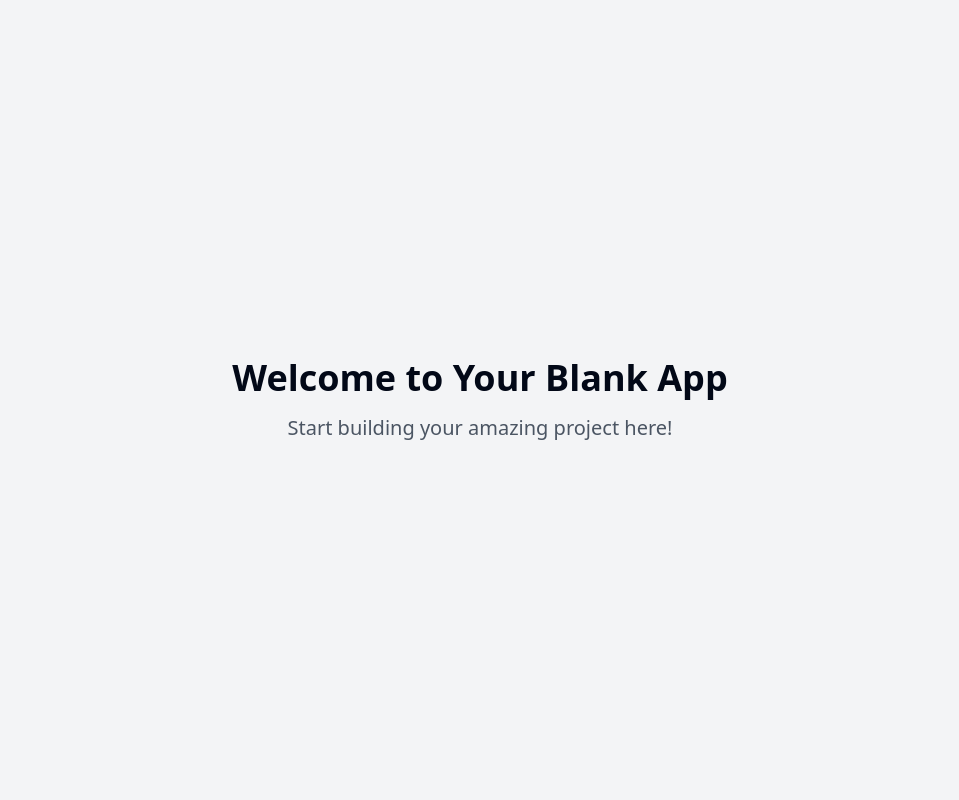
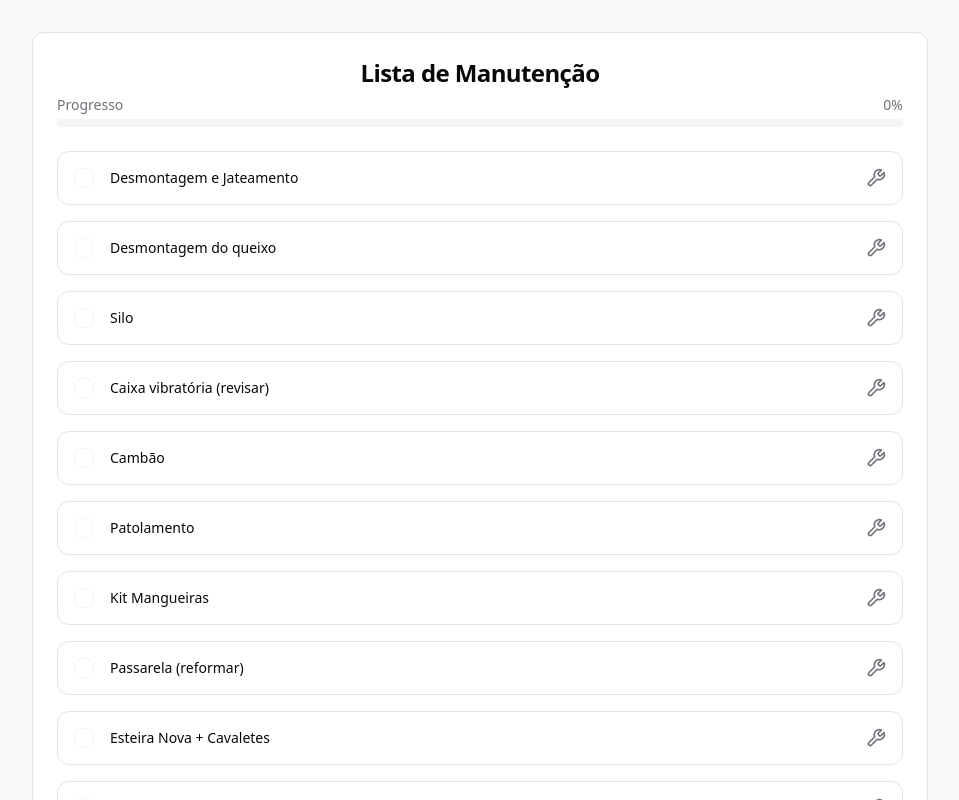
Before and after one commit to rcerveira/lista-manutencao, a React (Vite) app: page / in a window 1280 px wide. Shown: the top 800 px of the page, without its empty margins (160-1119 px from the left). Built offline with nearby package versions, Linux system fonts and the light colour scheme.

Commit message:
Transform into app
This commit transforms the current codebase into a functional application.  The specific implementation details are not included in this commit message.

```diff
--- /dev/null
+++ b/src/components/TaskItem.tsx
@@ -0,0 +1,51 @@
+
+import { useState } from "react";
+import { Checkbox } from "@/components/ui/checkbox";
+import { cn } from "@/lib/utils";
+import { Wrench, Settings } from "lucide-react";
+
+interface TaskItemProps {
+  task: string;
+  isCompleted?: boolean;
+  onToggle: (completed: boolean) => void;
+}
+
+export function TaskItem({ task, isCompleted = false, onToggle }: TaskItemProps) {
+  const [checked, setChecked] = useState(isCompleted);
+
+  const handleCheck = (checked: boolean) => {
+    setChecked(checked);
+    onToggle(checked);
+  };
+
+  return (
+    <div
+      className={cn(
+        "group flex items-center space-x-4 rounded-lg border p-4 transition-all hover:bg-accent",
+        checked && "bg-muted/50",
+        "animate-task-bounce"
+      )}
+    >
+      <Checkbox
+        checked={checked}
+        onCheckedChange={handleCheck}
+        className="h-5 w-5 transition-all"
+      />
+      <div className="flex-1 space-y-1">
+        <p
+          className={cn(
+            "text-sm font-medium leading-none",
+            checked && "text-muted-foreground line-through"
+          )}
+        >
+          {task}
+        </p>
+      </div>
+      {checked ? (
+        <Settings className="h-5 w-5 text-muted-foreground transition-all" />
+      ) : (
+        <Wrench className="h-5 w-5 text-muted-foreground transition-all" />
+      )}
+    </div>
+  );
+}
--- a/src/index.css
+++ b/src/index.css
@@ -1,92 +1,52 @@
+
 @tailwind base;
 @tailwind components;
 @tailwind utilities;
 
 @layer base {
   :root {
-    --background: 0 0% 100%;
-    --foreground: 222.2 84% 4.9%;
-
+    --background: 0 0% 98%;
+    --foreground: 240 10% 3.9%;
     --card: 0 0% 100%;
-    --card-foreground: 222.2 84% 4.9%;
-
+    --card-foreground: 240 10% 3.9%;
     --popover: 0 0% 100%;
-    --popover-foreground: 222.2 84% 4.9%;
-
-    --primary: 222.2 47.4% 11.2%;
-    --primary-foreground: 210 40% 98%;
-
-    --secondary: 210 40% 96.1%;
-    --secondary-foreground: 222.2 47.4% 11.2%;
-
-    --muted: 210 40% 96.1%;
-    --muted-foreground: 215.4 16.3% 46.9%;
-
-    --accent: 210 40% 96.1%;
-    --accent-foreground: 222.2 47.4% 11.2%;
-
+    --popover-foreground: 240 10% 3.9%;
+    --primary: 220 14.3% 95.9%;
+    --primary-foreground: 220.9 39.3% 11%;
+    --secondary: 240 4.8% 95.9%;
+    --secondary-foreground: 240 5.9% 10%;
+    --muted: 240 4.8% 95.9%;
+    --muted-foreground: 240 3.8% 46.1%;
+    --accent: 240 4.8% 95.9%;
+    --accent-foreground: 240 5.9% 10%;
     --destructive: 0 84.2% 60.2%;
-    --destructive-foreground: 210 40% 98%;
-
-    --border: 214.3 31.8% 91.4%;
-    --input: 214.3 31.8% 91.4%;
-    --ring: 222.2 84% 4.9%;
-
-    --radius: 0.5rem;
-
-    --sidebar-background: 0 0% 98%;
-
-    --sidebar-foreground: 240 5.3% 26.1%;
-
-    --sidebar-primary: 240 5.9% 10%;
-
-    --sidebar-primary-foreground: 0 0% 98%;
-
-    --sidebar-accent: 240 4.8% 95.9%;
-
-    --sidebar-accent-foreground: 240 5.9% 10%;
-
-    --sidebar-border: 220 13% 91%;
-
-    --sidebar-ring: 217.2 91.2% 59.8%;
+    --destructive-foreground: 0 0% 98%;
+    --border: 240 5.9% 90%;
+    --input: 240 5.9% 90%;
+    --ring: 240 5.9% 10%;
+    --radius: 0.75rem;
   }
 
   .dark {
-    --background: 222.2 84% 4.9%;
-    --foreground: 210 40% 98%;
-
-    --card: 222.2 84% 4.9%;
-    --card-foreground: 210 40% 98%;
-
-    --popover: 222.2 84% 4.9%;
-    --popover-foreground: 210 40% 98%;
-
-    --primary: 210 40% 98%;
-    --primary-foreground: 222.2 47.4% 11.2%;
-
-    --secondary: 217.2 32.6% 17.5%;
-    --secondary-foreground: 210 40% 98%;
-
-    --muted: 217.2 32.6% 17.5%;
-    --muted-foreground: 215 20.2% 65.1%;
-
-    --accent: 217.2 32.6% 17.5%;
-    --accent-foreground: 210 40% 98%;
-
+    --background: 240 10% 3.9%;
+    --foreground: 0 0% 98%;
+    --card: 240 10% 3.9%;
+    --card-foreground: 0 0% 98%;
+    --popover: 240 10% 3.9%;
+    --popover-foreground: 0 0% 98%;
+    --primary: 0 0% 98%;
+    --primary-foreground: 240 5.9% 10%;
+    --secondary: 240 3.7% 15.9%;
+    --secondary-foreground: 0 0% 98%;
+    --muted: 240 3.7% 15.9%;
+    --muted-foreground: 240 5% 64.9%;
+    --accent: 240 3.7% 15.9%;
+    --accent-foreground: 0 0% 98%;
     --destructive: 0 62.8% 30.6%;
-    --destructive-foreground: 210 40% 98%;
-
-    --border: 217.2 32.6% 17.5%;
-    --input: 217.2 32.6% 17.5%;
-    --ring: 212.7 26.8% 83.9%;
-    --sidebar-background: 240 5.9% 10%;
-    --sidebar-foreground: 240 4.8% 95.9%;
-    --sidebar-primary: 224.3 76.3% 48%;
-    --sidebar-primary-foreground: 0 0% 100%;
-    --sidebar-accent: 240 3.7% 15.9%;
-    --sidebar-accent-foreground: 240 4.8% 95.9%;
-    --sidebar-border: 240 3.7% 15.9%;
-    --sidebar-ring: 217.2 91.2% 59.8%;
+    --destructive-foreground: 0 0% 98%;
+    --border: 240 3.7% 15.9%;
+    --input: 240 3.7% 15.9%;
+    --ring: 240 4.9% 83.9%;
   }
 }
 
@@ -94,7 +54,6 @@
   * {
     @apply border-border;
   }
-
   body {
     @apply bg-background text-foreground;
   }
--- a/src/pages/Index.tsx
+++ b/src/pages/Index.tsx
@@ -1,14 +1,83 @@
-// Update this page (the content is just a fallback if you fail to update the page)
 
-const Index = () => {
+import { useState } from "react";
+import { TaskItem } from "@/components/TaskItem";
+import { Card, CardContent, CardHeader, CardTitle } from "@/components/ui/card";
+import { Progress } from "@/components/ui/progress";
+
+const maintenanceTasks = [
+  "Desmontagem e Jateamento",
+  "Desmontagem do queixo",
+  "Silo",
+  "Caixa vibratória (revisar)",
+  "Cambão",
+  "Patolamento",
+  "Kit Mangueiras",
+  "Passarela (reformar)",
+  "Esteira Nova + Cavaletes",
+  "Roletes carga",
+  "Redutor + Ajuste eixo rolete tração",
+  "Tremonha",
+  "Tanque (limpeza + troca visores)",
+  "Mandíbulas",
+  "Recuperar abanadeira",
+  "02 Canaletas Novas",
+  "Escada",
+  "Mola do tirante",
+  "Chapa do morto",
+  "Óleos (ccm fornece)",
+  "Embreagem + Eixo piloto",
+  "Bica",
+  "Suporte do radiador",
+  "02 Pé do silo",
+  "Mancal Revisar",
+  "Descarga (somente tubo saida)",
+  "Painel Novo",
+  "Motor + Polias Caixa Vibratória",
+  "Caixa Bateria",
+  "Usinar polia do motor",
+  "Pintura",
+  "Teste"
+];
+
+export default function Index() {
+  const [completedTasks, setCompletedTasks] = useState<string[]>([]);
+
+  const handleToggleTask = (task: string, completed: boolean) => {
+    setCompletedTasks((prev) =>
+      completed
+        ? [...prev, task]
+        : prev.filter((t) => t !== task)
+    );
+  };
+
+  const progress = (completedTasks.length / maintenanceTasks.length) * 100;
+
   return (
-    <div className="min-h-screen flex items-center justify-center bg-gray-100">
-      <div className="text-center">
-        <h1 className="text-4xl font-bold mb-4">Welcome to Your Blank App</h1>
-        <p className="text-xl text-gray-600">Start building your amazing project here!</p>
-      </div>
+    <div className="min-h-screen bg-background p-4 md:p-6 lg:p-8">
+      <Card className="mx-auto max-w-4xl">
+        <CardHeader>
+          <CardTitle className="text-center text-2xl font-bold">
+            Lista de Manutenção
+          </CardTitle>
+          <div className="mt-2 space-y-1">
+            <div className="flex justify-between text-sm text-muted-foreground">
+              <span>Progresso</span>
+              <span>{Math.round(progress)}%</span>
+            </div>
+            <Progress value={progress} className="h-2" />
+          </div>
+        </CardHeader>
+        <CardContent className="space-y-4">
+          {maintenanceTasks.map((task) => (
+            <TaskItem
+              key={task}
+              task={task}
+              isCompleted={completedTasks.includes(task)}
+              onToggle={(completed) => handleToggleTask(task, completed)}
+            />
+          ))}
+        </CardContent>
+      </Card>
     </div>
   );
-};
-
-export default Index;
+}
--- a/tailwind.config.ts
+++ b/tailwind.config.ts
@@ -1,3 +1,4 @@
+
 import type { Config } from "tailwindcss";
 
 export default {
@@ -12,85 +13,62 @@ export default {
   theme: {
     container: {
       center: true,
-			padding: '2rem',
+      padding: "2rem",
       screens: {
-				'2xl': '1400px'
-			}
+        "2xl": "1400px",
+      },
     },
     extend: {
       colors: {
-				border: 'hsl(var(--border))',
-				input: 'hsl(var(--input))',
-				ring: 'hsl(var(--ring))',
-				background: 'hsl(var(--background))',
-				foreground: 'hsl(var(--foreground))',
+        border: "hsl(var(--border))",
+        input: "hsl(var(--input))",
+        ring: "hsl(var(--ring))",
+        background: "hsl(var(--background))",
+        foreground: "hsl(var(--foreground))",
         primary: {
-					DEFAULT: 'hsl(var(--primary))',
-					foreground: 'hsl(var(--primary-foreground))'
+          DEFAULT: "hsl(var(--primary))",
+          foreground: "hsl(var(--primary-foreground))",
         },
         secondary: {
-					DEFAULT: 'hsl(var(--secondary))',
-					foreground: 'hsl(var(--secondary-foreground))'
+          DEFAULT: "hsl(var(--secondary))",
+          foreground: "hsl(var(--secondary-foreground))",
         },
         destructive: {
-					DEFAULT: 'hsl(var(--destructive))',
-					foreground: 'hsl(var(--destructive-foreground))'
+          DEFAULT: "hsl(var(--destructive))",
+          foreground: "hsl(var(--destructive-foreground))",
         },
         muted: {
-					DEFAULT: 'hsl(var(--muted))',
-					foreground: 'hsl(var(--muted-foreground))'
+          DEFAULT: "hsl(var(--muted))",
+          foreground: "hsl(var(--muted-foreground))",
         },
         accent: {
-					DEFAULT: 'hsl(var(--accent))',
-					foreground: 'hsl(var(--accent-foreground))'
+          DEFAULT: "hsl(var(--accent))",
+          foreground: "hsl(var(--accent-foreground))",
         },
         popover: {
-					DEFAULT: 'hsl(var(--popover))',
-					foreground: 'hsl(var(--popover-foreground))'
+          DEFAULT: "hsl(var(--popover))",
+          foreground: "hsl(var(--popover-foreground))",
         },
         card: {
-					DEFAULT: 'hsl(var(--card))',
-					foreground: 'hsl(var(--card-foreground))'
+          DEFAULT: "hsl(var(--card))",
+          foreground: "hsl(var(--card-foreground))",
         },
-				sidebar: {
-					DEFAULT: 'hsl(var(--sidebar-background))',
-					foreground: 'hsl(var(--sidebar-foreground))',
-					primary: 'hsl(var(--sidebar-primary))',
-					'primary-foreground': 'hsl(var(--sidebar-primary-foreground))',
-					accent: 'hsl(var(--sidebar-accent))',
-					'accent-foreground': 'hsl(var(--sidebar-accent-foreground))',
-					border: 'hsl(var(--sidebar-border))',
-					ring: 'hsl(var(--sidebar-ring))'
-				}
+      },
+      keyframes: {
+        "task-bounce": {
+          "0%, 100%": { transform: "translateY(-1%)" },
+          "50%": { transform: "translateY(0)" },
+        },
+      },
+      animation: {
+        "task-bounce": "task-bounce 0.3s ease-in-out",
       },
       borderRadius: {
-				lg: 'var(--radius)',
-				md: 'calc(var(--radius) - 2px)',
-				sm: 'calc(var(--radius) - 4px)'
+        lg: "var(--radius)",
+        md: "calc(var(--radius) - 2px)",
+        sm: "calc(var(--radius) - 4px)",
       },
-			keyframes: {
-				'accordion-down': {
-					from: {
-						height: '0'
     },
-					to: {
-						height: 'var(--radix-accordion-content-height)'
-					}
-				},
-				'accordion-up': {
-					from: {
-						height: 'var(--radix-accordion-content-height)'
-					},
-					to: {
-						height: '0'
-					}
-				}
-			},
-			animation: {
-				'accordion-down': 'accordion-down 0.2s ease-out',
-				'accordion-up': 'accordion-up 0.2s ease-out'
-			}
-		}
   },
   plugins: [require("tailwindcss-animate")],
 } satisfies Config;
```
Lines whose indentation alone changed are shown as unchanged.
